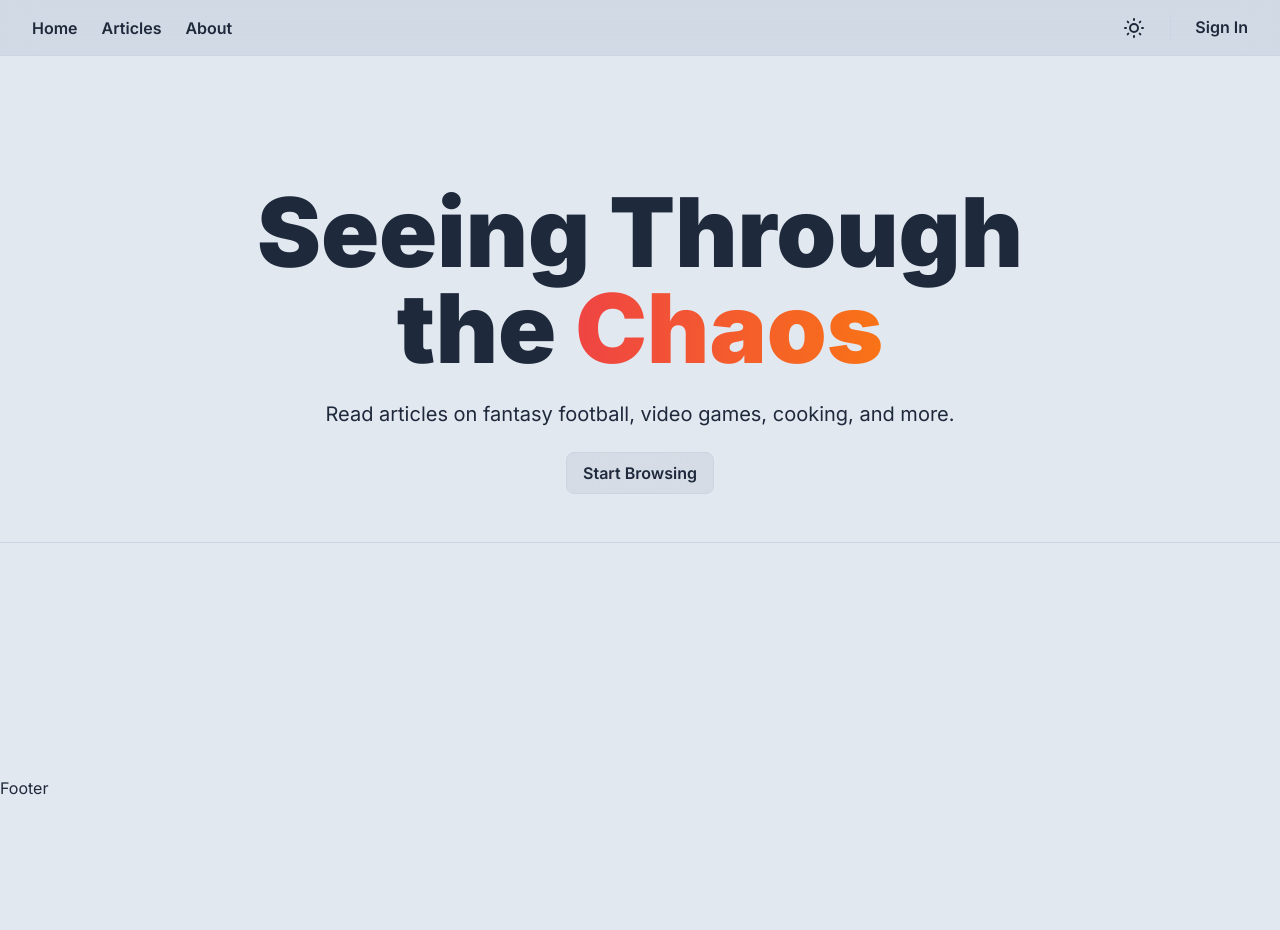
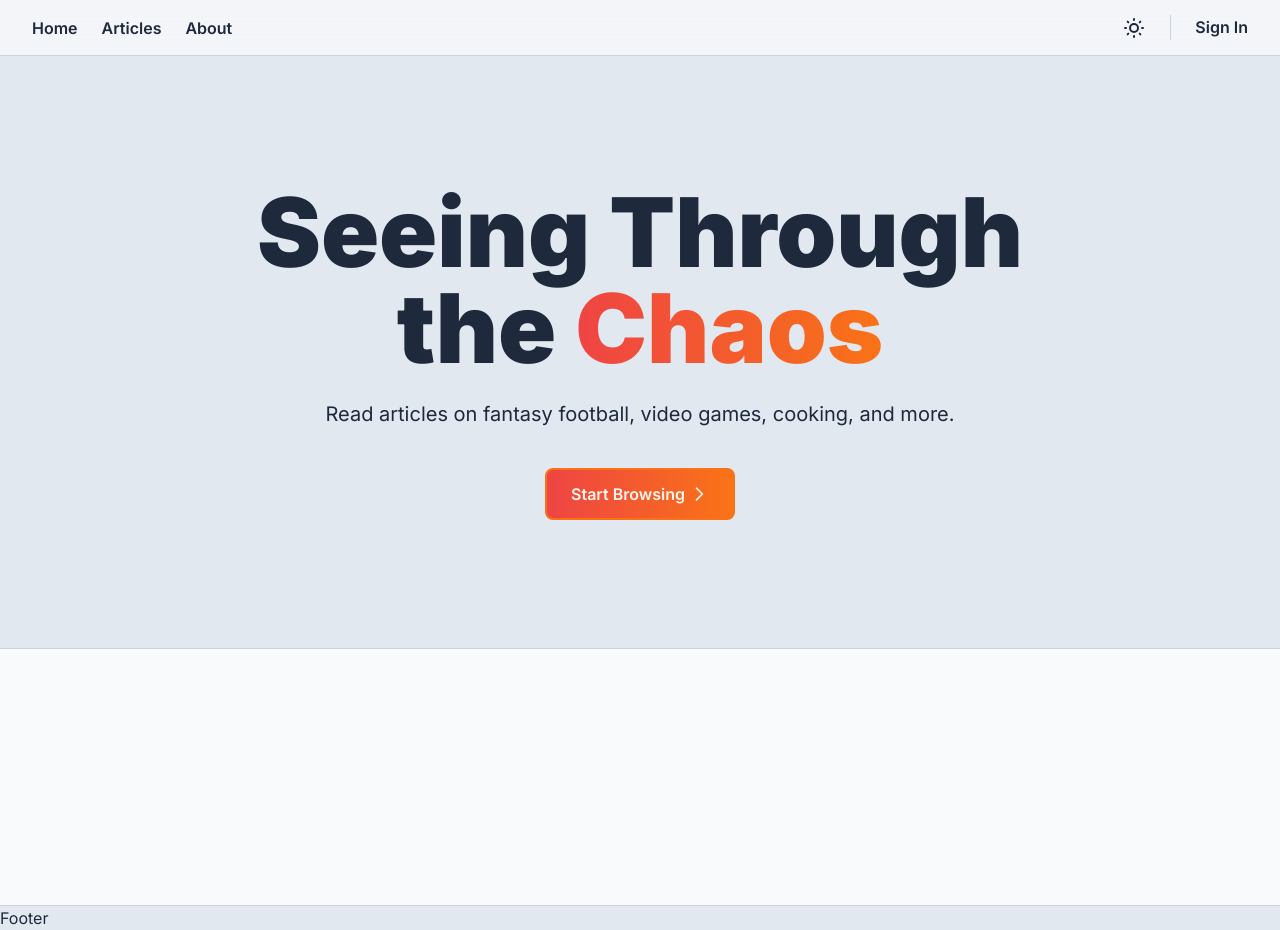
Before and after one commit to waylonturbes/signal-focused, a Next.js app: page / in a window 1280 px wide. Before the commit the page ends 800 px from the top, so only its background shows below. Built offline with nearby package versions, Linux system fonts and the light colour scheme.

Commit message:
feat: new classes; alter home page

```diff
--- a/components/headers/consumer-header.tsx
+++ b/components/headers/consumer-header.tsx
@@ -12,7 +12,7 @@ const ConsumerHeader = ({}: ConsumerHeaderProps) => {
   return (
     <header
       className="sticky top-0 backdrop-blur-lg h-14 px-8 flex justify-center
-        bg-opacity-75 dark:bg-opacity-75 bg-slate-300
+        bg-opacity-75 dark:bg-opacity-75 bg-slate-50
         dark:bg-slate-900 border-b"
     >
       <nav className="flex flex-auto max-w-screen-xl justify-between">
--- a/pages/index.tsx
+++ b/pages/index.tsx
@@ -1,20 +1,28 @@
 import { ConsumerLayout } from "@components";
 import type { NextPageWithLayout } from "./_app";
 import type { ReactElement } from "react";
+import { ChevronRightIcon } from "@heroicons/react/outline";
+import Link from "next/link";
 
 const Home: NextPageWithLayout = () => {
   return (
     <>
-      <div className="text-center pt-32 pb-12 px-6 border-b space-y-6">
-        <h1 className="text-6xl sm:text-7xl lg:text-8xl font-black">
+      <div className="text-center py-32 px-6 border-b">
+        <h1 className="text-6xl sm:text-7xl lg:text-8xl font-black mb-6">
           Seeing Through
           <br /> the <span className="text-chaos-gradient">Chaos</span>
         </h1>
-        <p className="text-xl">
+        <p className="text-xl sm:px-40 md:px-48 px-6 mb-10">
           Read articles on fantasy football, video games, cooking, and more.
         </p>
-        <button className="btn">Start Browsing</button>
+        <Link href="/articles" passHref>
+          <button className="btn btn-lg btn-primary btn-with-icon mx-auto px-6">
+            Start Browsing
+            <ChevronRightIcon className="left-btn-icon" />
+          </button>
+        </Link>
       </div>
+      <div className="text-center py-32 px-6 border-b bg-slate-50 dark:bg-slate-900"></div>
     </>
   );
 };
--- a/styles/main.css
+++ b/styles/main.css
@@ -1,19 +1,21 @@
 /* Inter Google Font Import */
 @import url("https://fonts.googleapis.com/css2?family=Inter:wght@100;200;300;400;500;600;700;800;900&display=swap");
 
-@tailwind utilities;
 @tailwind base;
 @tailwind components;
+@tailwind utilities;
 
 @layer utilities {
   .custom-transition {
     @apply transition-all duration-150 ease-linear;
   }
   .custom-border {
-    @apply border hover:border-orange-600 hover:dark:border-orange-400 active:border-orange-600 active:dark:border-orange-400;
+    @apply border hover:border-orange-600 hover:dark:border-orange-400
+    active:border-orange-600 active:dark:border-orange-400;
   }
   .custom-text {
-    @apply hover:text-orange-600 hover:dark:text-orange-400 active:text-orange-600 active:dark:text-orange-400;
+    @apply hover:text-orange-600 hover:dark:text-orange-400 active:text-orange-600
+    active:dark:text-orange-400;
   }
 }
 
@@ -30,19 +32,35 @@
 }
 
 @layer components {
+  /* Typography */
   .text-chaos-gradient {
-    @apply bg-clip-text text-transparent bg-gradient-to-r from-red-500 dark:from-red-400 to-orange-500 dark:to-orange-400;
+    @apply bg-clip-text text-transparent bg-gradient-to-r from-red-500 dark:from-red-400
+    to-orange-500 dark:to-orange-400;
   }
   .nav-link {
     @apply custom-transition custom-text font-semibold;
   }
   /* Buttons */
   .btn {
-    @apply nav-link custom-border custom-transition py-2 px-4 bg-slate-500/10 backdrop-blur-xl rounded-lg active:bg-orange-600/10;
+    @apply nav-link custom-border custom-transition py-2 px-4 bg-slate-900/10
+    dark:bg-slate-50/10 backdrop-blur-xl rounded-lg active:bg-orange-600/10;
+  }
+  .btn-lg {
+    @apply px-6 py-3;
+  }
+  .btn-primary {
+    @apply border-2 text-orange-50 hover:text-orange-50 hover:dark:text-orange-50 bg-gradient-to-r
+    from-red-500 dark:from-red-400 to-orange-500 dark:to-orange-400 border-orange-500
+    dark:border-orange-400 hover:border-orange-900 hover:dark:border-orange-50;
+  }
+  .btn-with-icon {
+    @apply flex justify-between;
   }
   .icon-btn {
-    @apply btn align-middle p-1;
+    @apply btn p-1;
   }
-  .btn-primary {
+  /* Icons */
+  .left-btn-icon {
+    @apply my-auto ml-1 h-5 w-5;
   }
 }
```
